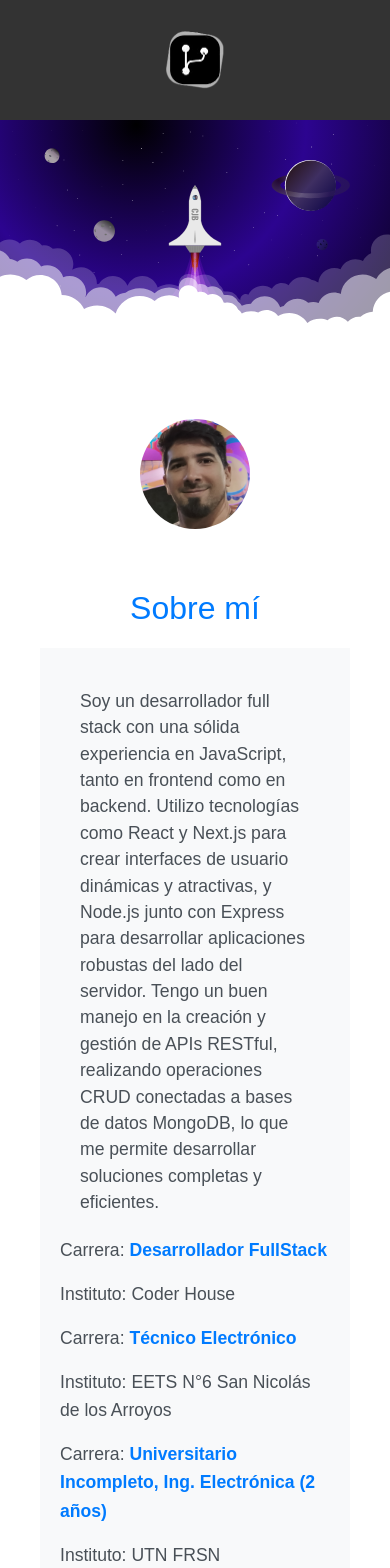
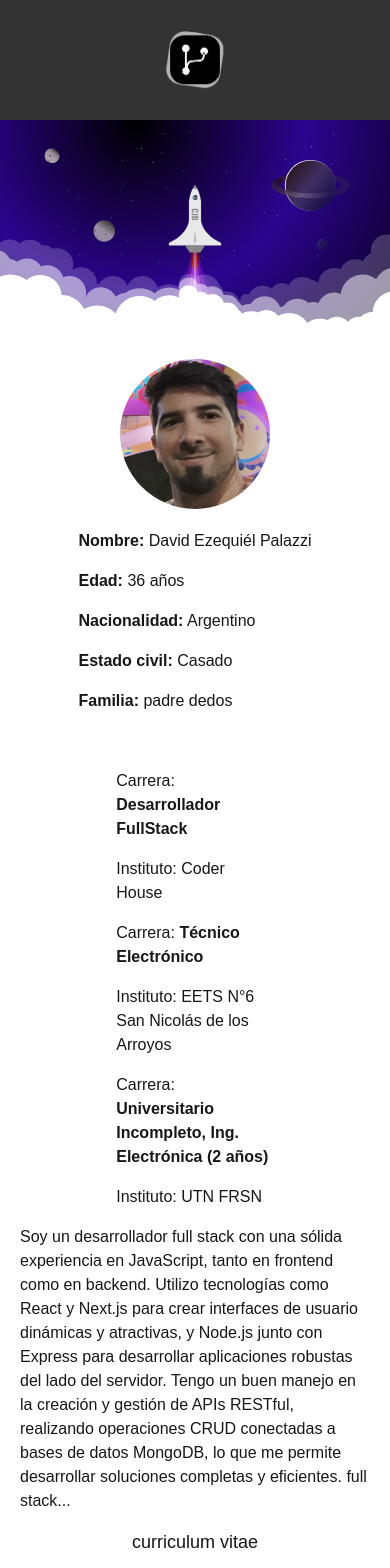
Before and after one commit to palazzid88/DavidPalazziDev, a Next.js app: page / in a window 390 px wide. Shown: the top 1568 px of the page. Built offline with nearby package versions, Linux system fonts and the light colour scheme.

Commit message:
se trabaja en diseño responsive

```diff
--- a/src/app/components/Footer.js
+++ b/src/app/components/Footer.js
@@ -1,7 +1,15 @@
+import Link from 'next/link';
+import Image from 'next/image';
+
 export default function Footer() {
     return (
       <footer style={{ textAlign: 'center', padding: '20px', marginTop: '20px' }}>
-        <p>&copy; David Ezequiél Palazzi. Todos los derechos reservados.</p>
+        <div style={{display: 'flex', flexDirection: 'row', justifyContent: 'center'}}>
+          <p>&copy; David Ezequiél Palazzi. Todos los derechos reservados.</p>
+          <Link href="https://wa.me/543364309084" target="_blank">
+            <Image src="/images/wtp.png" alt="WhatsApp" width={32} height={32} style={{marginLeft: '10px'}} />
+          </Link>
+        </div>
         <p>Esta landing Page fue desarrollada con javascript dentro del entorno de trabajo de Next.js</p>
         <p> Desarrollador FullStack MERN.</p>
 
--- a/src/app/components/OtherDescription/OtherDescription.js
+++ b/src/app/components/OtherDescription/OtherDescription.js
@@ -10,7 +10,7 @@ return (
     <section className={styles.descriptionMeSection}>
         <h2 className={styles.title}>Un poco más Sobre mí</h2>
         <div className={styles.descriptionMeContainer}>
-            <Image className={styles.descriptionImg} width={400} height={300} src={aboutDataDescription.image} />
+            <img className={styles.descriptionImg} src={aboutDataDescription.image} />
             <p className={styles.descriptionParagraph}>{aboutDataDescription.description}</p>
         </div>
     </section>
--- a/src/app/components/OtherDescription/otherDescription.module.css
+++ b/src/app/components/OtherDescription/otherDescription.module.css
@@ -93,7 +93,6 @@
     padding: 20px;
     color: #343a40;
     margin: auto;
-    /* margin: auto; */
   }
 
   .descriptionMeSection {
@@ -102,7 +101,7 @@
   }
 
   .descriptionImg {
-    max-width: 400px;
+    max-width: 600px;
     margin: 25px;
   }
 
--- a/src/app/components/aboutMe/aboutMe.js
+++ b/src/app/components/aboutMe/aboutMe.js
@@ -1,73 +1,67 @@
 import Link from 'next/link';
 import Image from 'next/image';
-
 import styles from './aboutMe.module.css';
 
 export default function AboutMe() {
+
   const aboutData = {
-    description1: "Soy un desarrollador full stack con una sólida experiencia en JavaScript, tanto en frontend como en backend. Utilizo tecnologías como React y Next.js para crear interfaces de usuario dinámicas y atractivas, y Node.js junto con Express para desarrollar aplicaciones robustas del lado del servidor. Tengo un buen manejo en la creación y gestión de APIs RESTful, realizando operaciones CRUD conectadas a bases de datos MongoDB, lo que me permite desarrollar soluciones completas y eficientes.",
-    description2: "Mi enfoque no se limita solo a lo técnico. Como persona, soy alguien que disfruta colaborar y ayudar a otros, ya sea en mi vida diaria o en el entorno laboral. Me involucro activamente en la búsqueda de soluciones, tanto en los desafíos de mi equipo como en los problemas de las personas que me rodean. Siempre estoy dispuesto a ofrecer mi apoyo, compartir mi experiencia y contribuir sin esperar nada a cambio. Creo firmemente que el éxito compartido es el más gratificante, y es por eso que valoro tanto el trabajo en equipo y la ayuda mutua. Mi portfolio incluye proyectos que abarcan desde sitios web estáticos y dinámicos hasta e-commerce, destacando mi capacidad para abordar desafíos tanto en el frontend como en el backend. Siempre busco aprender nuevas tecnologías y perfeccionar mis habilidades para ofrecer soluciones innovadoras y de alto impacto.",
+    description: "Soy un desarrollador full stack con una sólida experiencia en JavaScript, tanto en frontend como en backend. Utilizo tecnologías como React y Next.js para crear interfaces de usuario dinámicas y atractivas, y Node.js junto con Express para desarrollar aplicaciones robustas del lado del servidor. Tengo un buen manejo en la creación y gestión de APIs RESTful, realizando operaciones CRUD conectadas a bases de datos MongoDB, lo que me permite desarrollar soluciones completas y eficientes. full stack...",
     img: "/images/profile-img.jpg"
   };
 
   const formacion = [
+    { title: "Desarrollador FullStack", instituto: "Coder House" },
+    { title: "Técnico Electrónico", instituto: "EETS N°6 San Nicolás de los Arroyos" },
+    { title: "Universitario Incompleto, Ing. Electrónica (2 años)", instituto: "UTN FRSN" }
+  ];
+
+  const data = [
     {
-      title: "Desarrollador FullStack",
-      instituto: "Coder House"
+      nombre: 'David Ezequiél Palazzi',
+      profesion: 'Full Stack developer',
+      edad: '36 años',
+      nacionalidad: 'Argentino',
+      estado: 'Casado',
+      familia: 'padre dedos'
     },
-    {
-      title: "Técnico Electrónico",
-      instituto: "EETS N°6 San Nicolás de los Arroyos"
-    },
-    {
-      title: "Universitario Incompleto, Ing. Electrónica (2 años)",
-      instituto: "UTN FRSN"
-    }
   ];
 
   return (
     <section className={styles.sectionProfile}>
       <div className={styles.profile}>
         <img src={aboutData.img} alt="Profile Image" className={styles.profileImage} />
-        <div className={styles.profileText}>
-            <h1 className={styles.title}>Sobre mí</h1>
-            <div className={styles.aboutMe}>
-                <p className={styles.paragraphAboutMe}>
-                    {aboutData.description1}
-                </p>
-                <div>
-                    {formacion.map((item, index) => (
+        <div className={styles.dataAndDescription}>
+          <div className={styles.data}>
+            {data.map((item, index) => (
               <div key={index}>
-                        <p className={styles.paragraph}>
-                            Carrera: <strong>{item.title}</strong>
-                        </p>
-                        <p className={styles.paragraph}>
-                            Instituto: {item.instituto}
-                        </p>
+                <p><strong>Nombre:</strong> {item.nombre}</p>
+                <p><strong>Edad:</strong> {item.edad}</p>
+                <p><strong>Nacionalidad:</strong> {item.nacionalidad}</p>
+                <p><strong>Estado civil:</strong> {item.estado}</p>
+                <p><strong>Familia:</strong> {item.familia}</p>
               </div>
             ))}
-                    <div className={styles.contactContainer}>
-                      {/* Enlace para descargar el currículum en PDF */}
-                      <div className={styles.downloadCV}>
-                      <Link href="/files/curriculimVitaePalazziDavid.pdf" target="_blank" download>
-                        Descargar CV
-                      </Link>
-                      </div>
-
-                      {/* Enlace a WhatsApp con logo */}
-                      <div className={styles.whatsappLink}>
-                      <Link href="https://wa.me/543364309084" target="_blank">
-                        <Image
-                          src="/images/wtp.png"
-                          alt="WhatsApp"
-                          width={32}
-                          height={32}
-                        />
-                      </Link>
           </div>
         </div>
       </div>
+      <div className={styles.aboutSection}>
+        <div className={styles.formacion}>
+          {formacion.map((item, index) => (
+            <div key={index}>
+              <p>Carrera: <strong>{item.title}</strong></p>
+              <p>Instituto: {item.instituto}</p>
             </div>
+          ))}
+      </div>
+          <div className={styles.description}>
+            <p>{aboutData.description}</p>
+          </div>
+        </div>
+      <div className={styles.contactContainer}>
+        <div className={styles.downloadCV}>
+          <Link href="/files/curriculimVitaePalazziDavid.pdf" target="_blank" download>
+            curriculum vitae
+          </Link>
         </div>
       </div>
     </section>
--- a/src/app/components/aboutMe/aboutMe.module.css
+++ b/src/app/components/aboutMe/aboutMe.module.css
@@ -1,16 +1,16 @@
-.aboutMe {
+.sectionProfile {
   display: flex;
   flex-direction: column;
   align-items: center;
   padding: 20px;
-    background-color: #f8f9fa;
-    color: #343a40;
-    margin: auto;
 }
 
-  .sectionProfile {
+.profile {
   display: flex;
-    flex-direction: column;
+  justify-content: center;
+  align-items: center;
+  width: 100%;
+  margin-bottom: 20px;
 }
 
 .profileImage {
@@ -18,168 +18,69 @@
   height: 150px;
   border-radius: 50%;
   object-fit: cover;
-    padding: 20px;
-    margin: 20px;
 }
 
-  /* .descriptionMe {
-    max-width: 800px;
+.dataAndDescription {
   display: flex;
   flex-direction: row;
-    flex-wrap: wrap;
-    gap: 15px;
-  } */
-
-  .profile {
-    display: flex;
-    flex-direction: row;
-    flex-wrap: wrap;
-    justify-content: center;
-    align-items: center;
-    padding: 20px;
-    margin: 20px;
+  justify-content: space-between;
+  gap: 40px;
 }
 
-  .profileText {
+.data {
+  margin: 20px;
   display: flex;
+  flex-direction: column;
+}
+
+.description {
+  max-width: 500px;
+}
+
+.aboutSection {
+  display: flex;
+  justify-content: center;
+  width: 100%;
+  /* margin-bottom: 20px; */
+}
+
+.sobreMi, .formacion {
+  width: 45%;
+}
+
+.formacion {
+  display: flex;
+  flex-direction: column;
+}
+
+.contactContainer {
+  display: flex;
+  justify-content:flex-end;
+  gap: 20px;
+}
+
+.downloadCV {
+  display: flex;
+  flex-direction: column;
+  font-size: 18px;
+}
+
+
+
+/* Responsive Design */
+@media (max-width: 768px) {
+  .profile {
     flex-direction: column;
     align-items: center;
   }
 
-  .title {
-    color: #007bff; /* Azul de botones de Bootstrap */
-    font-size: 2rem;
-    text-align: center;
-    margin: 20px;
-  }
-
-  .paragraphAboutMe {
-    max-width: 400px;
-    font-size: 1.1rem;
-    color: #495057;
-    margin: 10px;
-    padding: 10px;
-  }
-
-  /* Aplicamos la clase paragraph a los párrafos */
-  .paragraph {
-    max-width: 400px;
-    line-height: 1.6;
-    font-size: 1.1rem;
-    color: #495057;
-
-  }
-
-  /* Resaltando títulos de carrera en azul */
-  .paragraph strong {
-    color: #007bff;
-    font-weight: bold;
-  }
-
-  /* Estilos para la sección de formación */
-  .descriptionMe div {
-    display: flex;
+  .dataAndDescription {
     flex-direction: column;
-    gap: 10px;
-  }
-
-  .descriptionMeContainer {
-    display: flex;
-    flex-direction: row;
-    flex-wrap: wrap;
-    align-items: center;
-    justify-content: center;
-    background-color: #f8f9fa;
-    padding: 20px;
-    color: #343a40;
-    margin: auto;
-    /* margin: auto; */
-  }
-
-  .descriptionMeSection {
-   margin: 50px;
-   padding: 20px;
-  }
-
-  .descriptionImg {
-    max-width: 400px;
-    margin-right: 50px;
-  }
-
-  .descriptionParagraph {
-    max-width: 400px;
-  }
-
-  /* .paragraph:first-child {
-    font-weight: bold;
-    color: #007bff;
-  } */
-
-  .contactContainer {
-    display: flex;
-    justify-content: space-around;
-    align-items: center;
-    margin: 20px 0;
-  }
-
-  .downloadCV {
-    font-size: 18px;
-  }
-
-  .cvLink {
-    color: #0070f3;
-    text-decoration: none;
-  }
-
-  .cvLink:hover {
-    text-decoration: underline;
-  }
-
-  .whatsappLink {
-    display: flex;
     align-items: center;
   }
 
-  .whatsappAnchor {
-    display: inline-block;
-  }
-
-  .whatsappAnchor img {
-    width: 40px;
-    height: 40px;
-  }
-
-
-
-  /* Estilos responsivos */
-  @media (min-width: 768px) {
-    .aboutMe {
-      flex-direction: row;
-      justify-content: space-between;
-    }
-
-    .profileImage {
-      width: 200px;
-      height: 200px;
-      /* margin-right: 40px; */
-    }
-
-    .descriptionMe {
-      max-width: 600px;
-      text-align: justify;
-    }
-
-    .title {
-      text-align: left;
+  .aboutSection {
+    flex-direction: column;
+    align-items: center;
   }
 }
-
-  @media (min-width: 992px) {
-    .descriptionMe {
-      max-width: 700px;
-    }
-
-    .title {
-      font-size: 2.5rem;
-    }
-  }
--- a/src/app/components/contactForm/ContactForm.js
+++ b/src/app/components/contactForm/ContactForm.js
@@ -4,6 +4,9 @@ import { useState } from 'react';
 import { Container, Form, Button, Alert } from 'react-bootstrap';
 import 'bootstrap/dist/css/bootstrap.min.css';
 import styles from './contactForm.module.css'
+import Link from 'next/link';
+import Image from 'next/image';
+
 
 export default function ContactPage() {
   const [formData, setFormData] = useState({
@@ -46,7 +49,7 @@ console.log('Datos del formulario:', formData);
 
   return (
     <Container className={styles.contactContainer}>
-      <h1 className={styles.title}>Contact Us</h1>
+      <h1 className={styles.title}>Contacto</h1>
       <Form onSubmit={handleSubmit} className={styles.contactForm}>
         <Form.Group controlId="name" className={styles.formGroup}>
           <Form.Label className={styles.label}>Name:</Form.Label>
@@ -102,5 +105,6 @@ console.log('Datos del formulario:', formData);
       </Form>
       {status && <Alert className={styles.statusMessage} variant={status.includes('éxito') ? 'success' : 'danger'}>{status}</Alert>}
     </Container>
+
   );
 }
--- a/src/app/components/contactForm/contactForm.module.css
+++ b/src/app/components/contactForm/contactForm.module.css
@@ -51,3 +51,9 @@
   margin-top: 15px;
   text-align: center;
 }
+
+.whatsappLink {
+  display: flex;
+  align-items: center;
+  justify-content: flex-end;
+}
--- a/src/app/components/portfolioDev/portfolioDev.module.css
+++ b/src/app/components/portfolioDev/portfolioDev.module.css
@@ -13,7 +13,7 @@
     z-index: 10;
     font-size: 1.8rem;
     text-align: center;
-    margin-bottom: 20px;
+    margin-bottom: 50px;
     box-shadow: 0px 8px 15px rgba(0, 0, 0, 0.1);
     transition: transform 0.3s ease;
   }
--- a/src/app/page.js
+++ b/src/app/page.js
@@ -22,7 +22,7 @@ export default function LandingPage() {
         <AboutMe />
         <PortfolioDev />
         <Certifications />
-        <OtherDescription />
+        {/* <OtherDescription /> */}
         <Skills />
         <ContactPage />
       </main>
```
Also changed, not shown: src/app/components/certifications/Certifications.js (+6 -4 lines), src/app/components/certifications/certifications.module.css (+20 -14 lines). Lines whose indentation alone changed are shown as unchanged.
